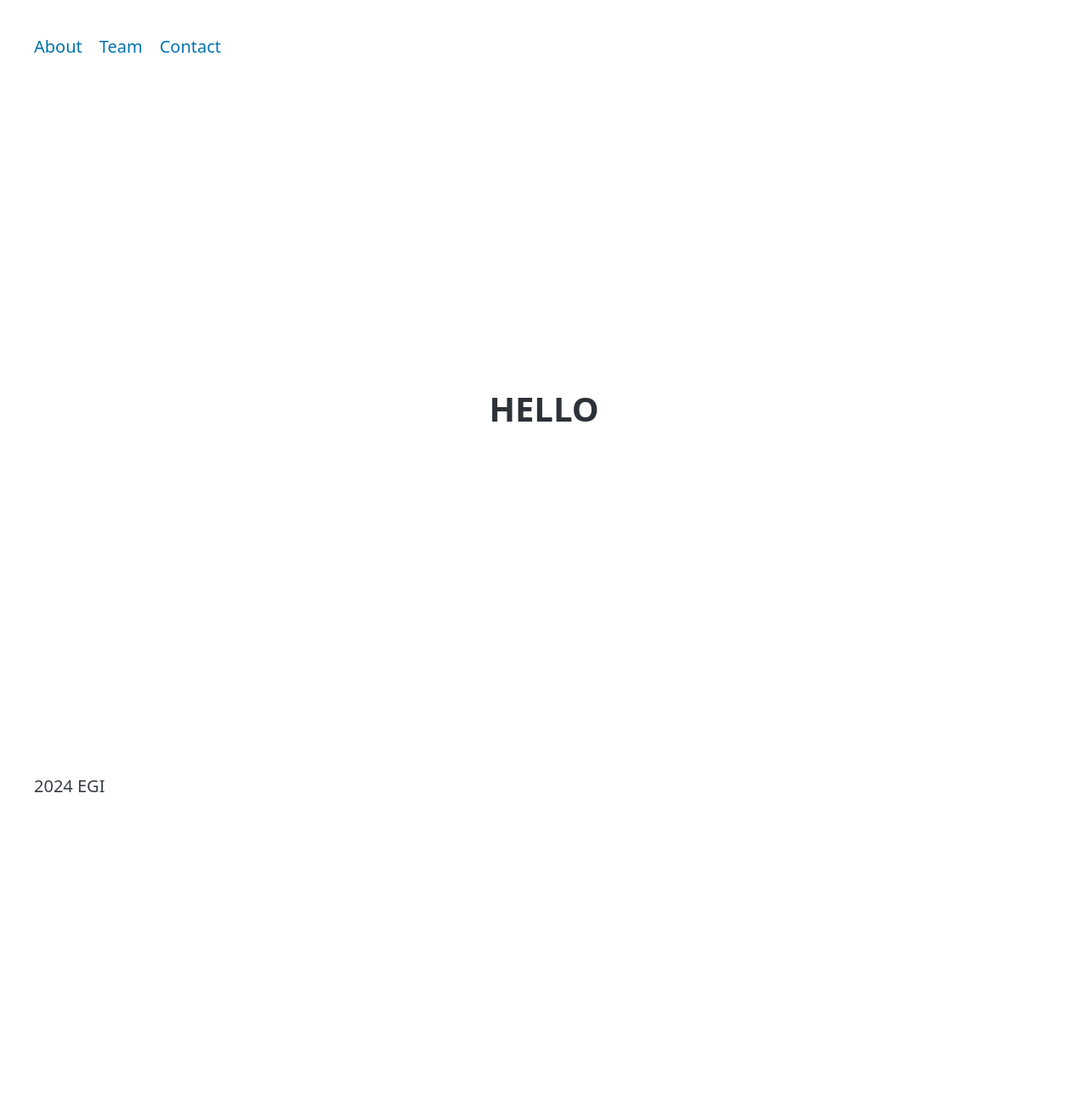
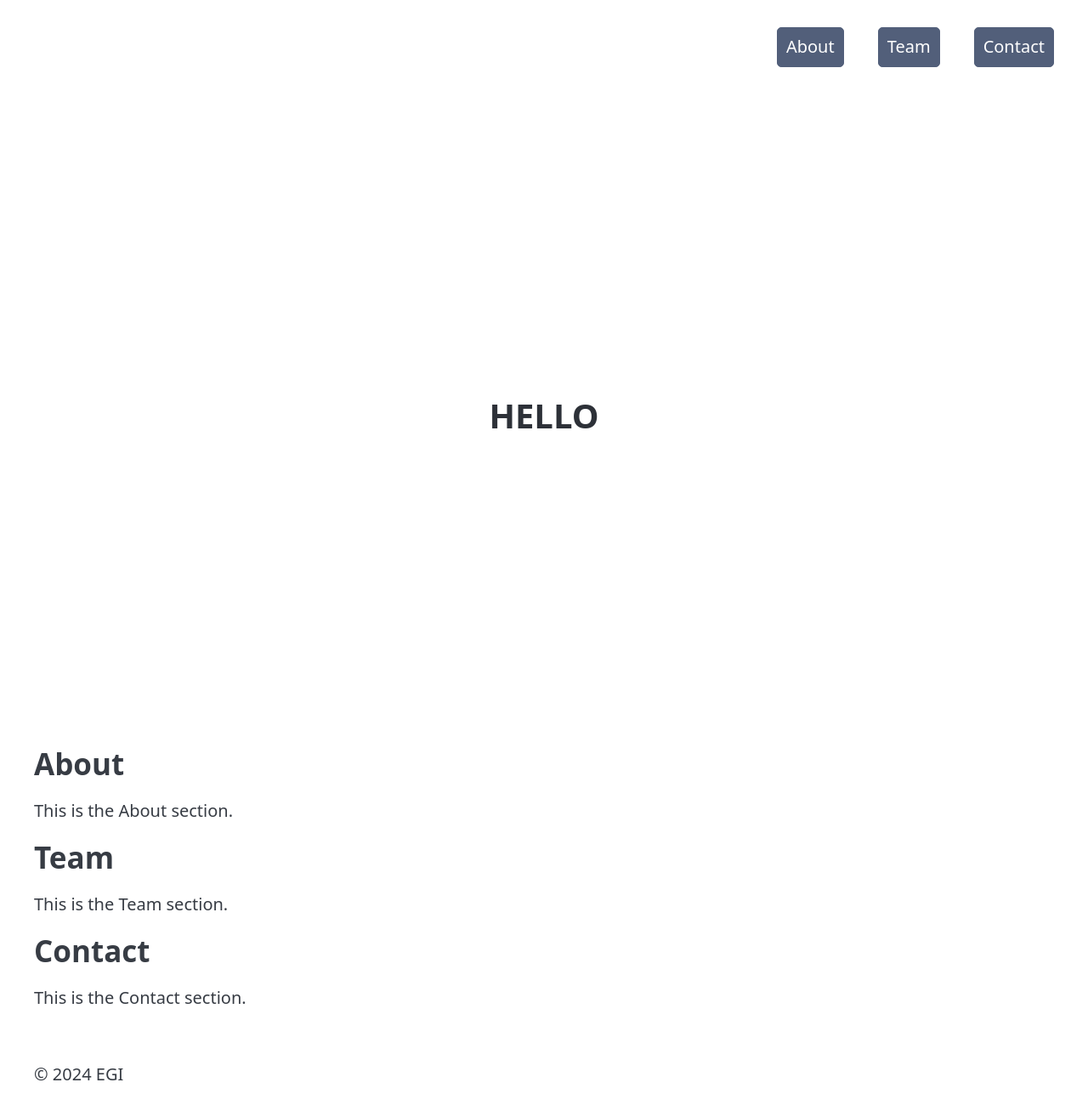
Before and after one commit to EGI-dev/EGI-dev.github.io, a plain HTML site: page index.html in a window 1280 px wide. Shown: the whole page at 85% size. Before the commit the page ends 980 px from the top, so only its background shows below. Drawn offline with nearby package versions, Linux system fonts and the light colour scheme; files that its build step writes are made by us from their sources.

Commit message:
attempt style

```diff
--- a/index.html
+++ b/index.html
@@ -14,15 +14,31 @@
             font-size: 8rem; /* Adjust the size as needed */
             text-align: center;
         }
+        nav {
+        display: flex;
+        justify-content: flex-end;
+        align-items: center;
+    }
+    nav ul {
+        display: flex;
+        gap: 1rem;
+        list-style: none; /* Remove default list style */
+        margin: 0; /* Remove default margin */
+        padding: 0; /* Remove default padding */
+    }
+    nav ul li a {
+        padding: 0.5rem 1rem;
+    }
     </style>
+
 </head>
 <body>
 <header class="container">
     <nav>
         <ul>
-                <li><a href="#">About</a></li>
-                <li><a href="#">Team</a></li>
-                <li><a href="#">Contact</a></li>
+            <li><a href="#about" role="button" class="secondary">About</a></li>
+            <li><a href="#team" role="button" class="secondary">Team</a></li>
+            <li><a href="#contact" role="button" class="secondary">Contact</a></li>
         </ul>
     </nav>
 </header>
@@ -30,9 +46,21 @@
     <section class="centered-text">
         <h1>HELLO</h1>
     </section>
+    <section id="about" class="container">
+        <h2>About</h2>
+        <p>This is the About section.</p>
+    </section>
+    <section id="team" class="container">
+        <h2>Team</h2>
+        <p>This is the Team section.</p>
+    </section>
+    <section id="contact" class="container">
+        <h2>Contact</h2>
+        <p>This is the Contact section.</p>
+    </section>
 </main>
 <footer class="container">
-        <p>2024 EGI</p>
+    <p>&copy; 2024 EGI</p>
 </footer>
 </body>
 </html>
```
Lines whose indentation alone changed are shown as unchanged.
